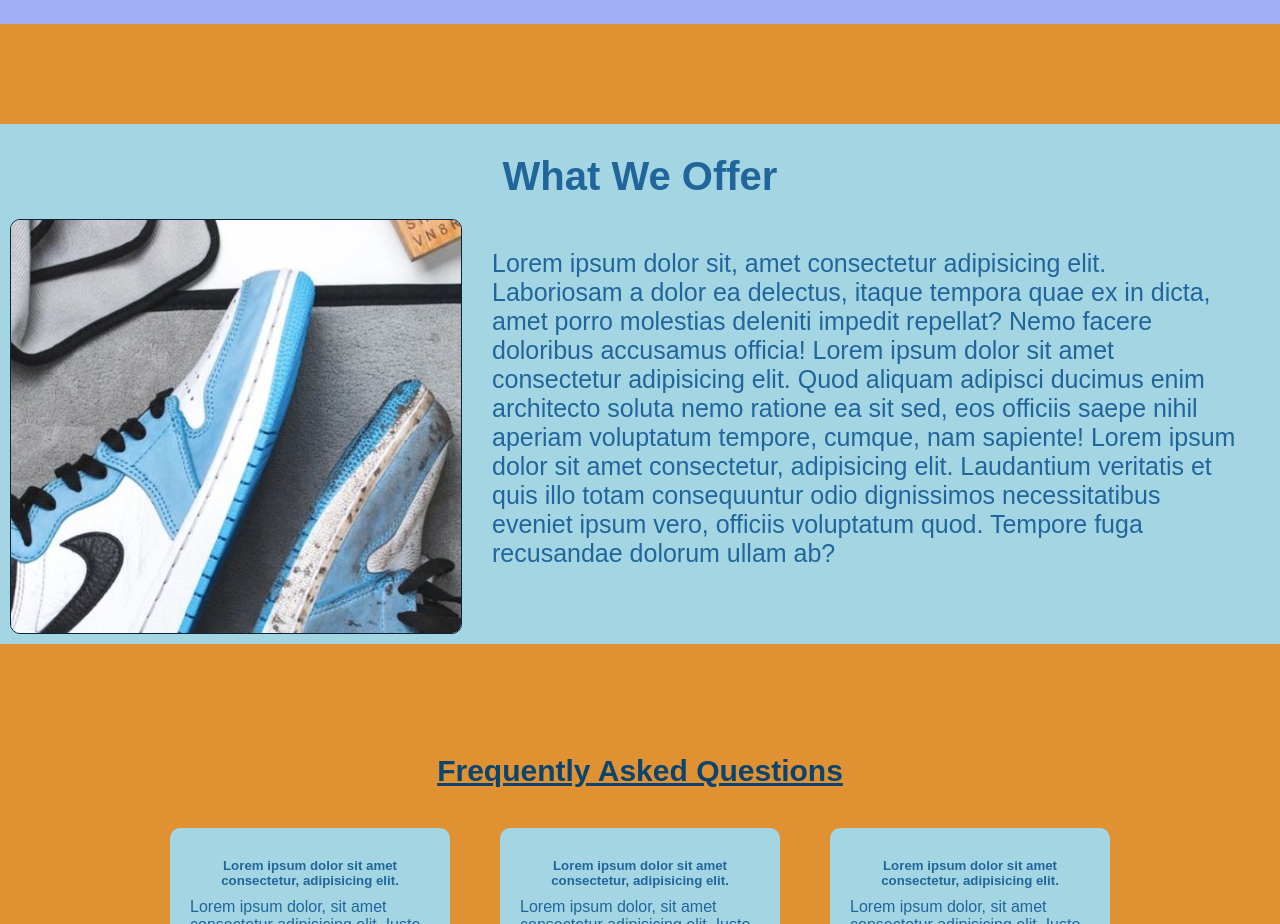
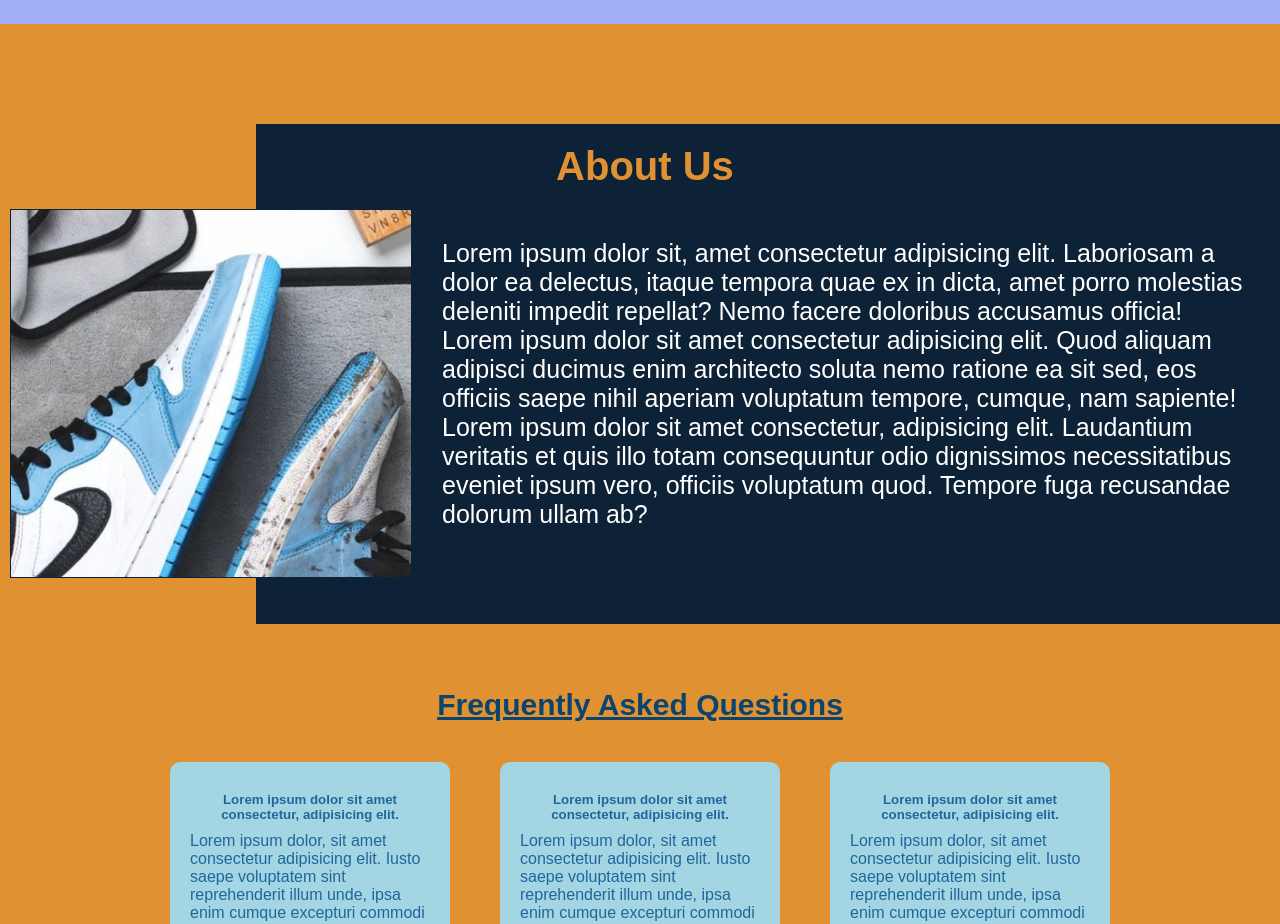
Before and after one commit to LuckySibanda/React_Basics, a React (Vite) app in the folder Basic_portfolio_site_with_react/: page / in a window 1280 px wide. Shown: the part 1860-2784 px from the top of the page. Built offline with nearby package versions, Linux system fonts and the light colour scheme.

Commit message:
styled about us section

```diff
--- a/Basic_portfolio_site_with_react/src/Styles/App.css
+++ b/Basic_portfolio_site_with_react/src/Styles/App.css
@@ -202,37 +202,49 @@ hr {
 .sub--hero {
 	margin: 100px auto;
 	/* background-color: #0D2137; */
-	background-color: #a4d5e3;
+	/* background-color: #a4d5e3; */
 	/* margin: 20px; */
-	padding: 10px;
+	padding: 0 0 0 10px;
 
-	/* color: #fff; */
-	color: #21669b;
+	position: relative;
+	color: #fff;
+	/* color: #21669b; */
 }
 
 .sub--hero > h2 {
 	font-size: 40px;
 	text-align: center;
 	padding: 20px 0;
+	color: #E09132;
 }
 
 .about--box {
 	display: flex;
-
 }
 
 .about--box > img {
-	width: 450px;
+	width: 400px;
 	/* padding: 20px; */
 	object-fit: contain;
 
 	border: #0D2137 1px solid;
-	border-radius: 10px;
+	/* border-radius: 10px; */
 }
 
 .about--box > p {
 	font-size: 25px;
 	padding: 30px;
+	/* text-align: justify; */ /* convension is to dont */
+}
+
+.window--box {
+	position: absolute;
+	top: 0;
+	right: 0;
+	z-index: -1;
+	background-color: #0D2137;
+	width: 80%;
+	height: 500px;
 }
 
 
--- a/Basic_portfolio_site_with_react/src/Sub-Hero.jsx
+++ b/Basic_portfolio_site_with_react/src/Sub-Hero.jsx
@@ -1,7 +1,7 @@
 export default function AboutUs() {
     return (
         <section className="sub--hero">
-            <h2>What We Offer</h2>
+            <h2>About Us</h2>
 
             <div className="about--box">
             {/* <div className="img--container"> */}
@@ -18,6 +18,7 @@ export default function AboutUs() {
                     et quis illo totam consequuntur odio dignissimos necessitatibus eveniet ipsum vero,
                      officiis voluptatum quod. Tempore fuga recusandae dolorum ullam ab?
                 </p>
+                <div className="window--box"></div>
             </div>
         </section>
     );
```
